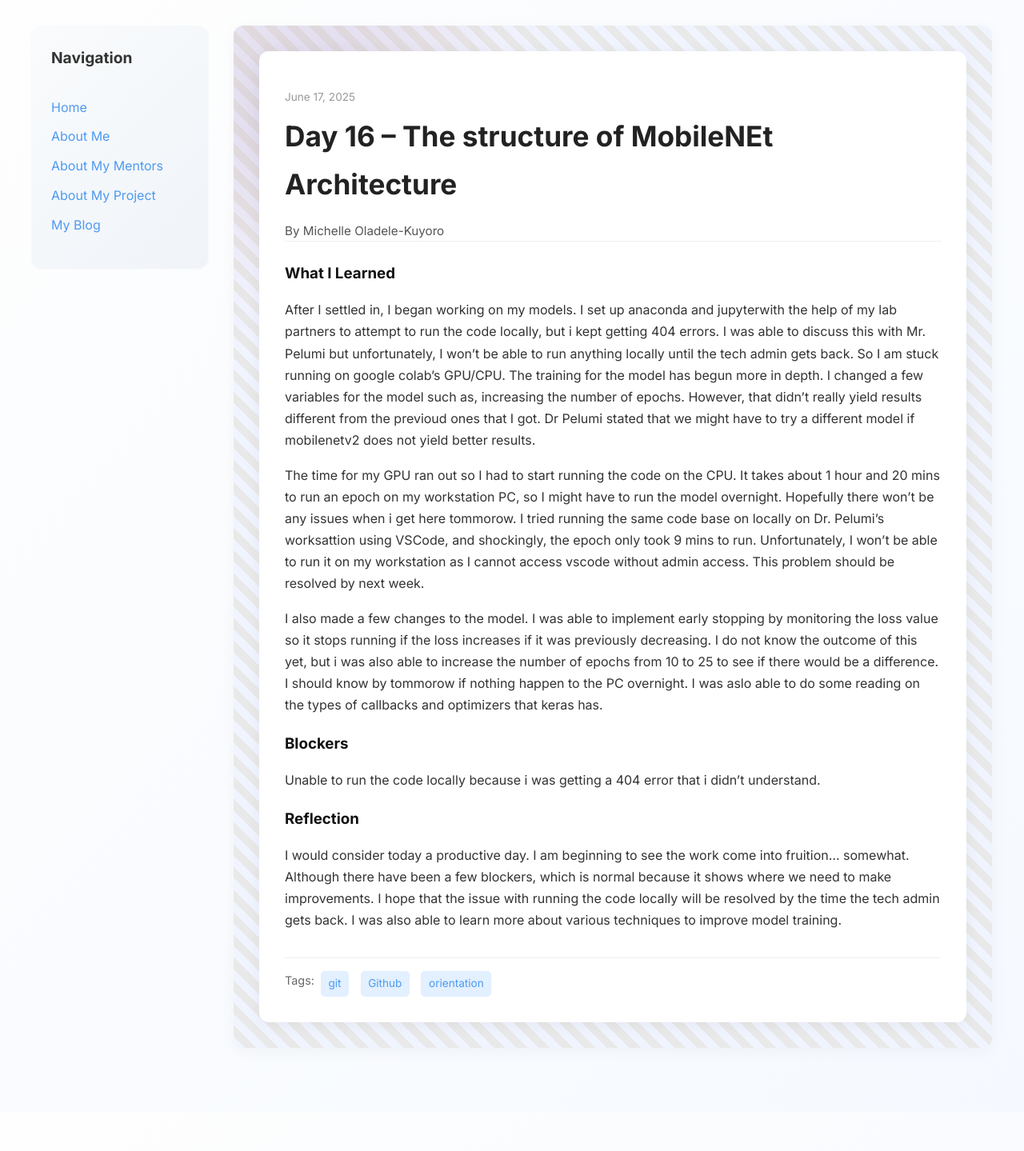
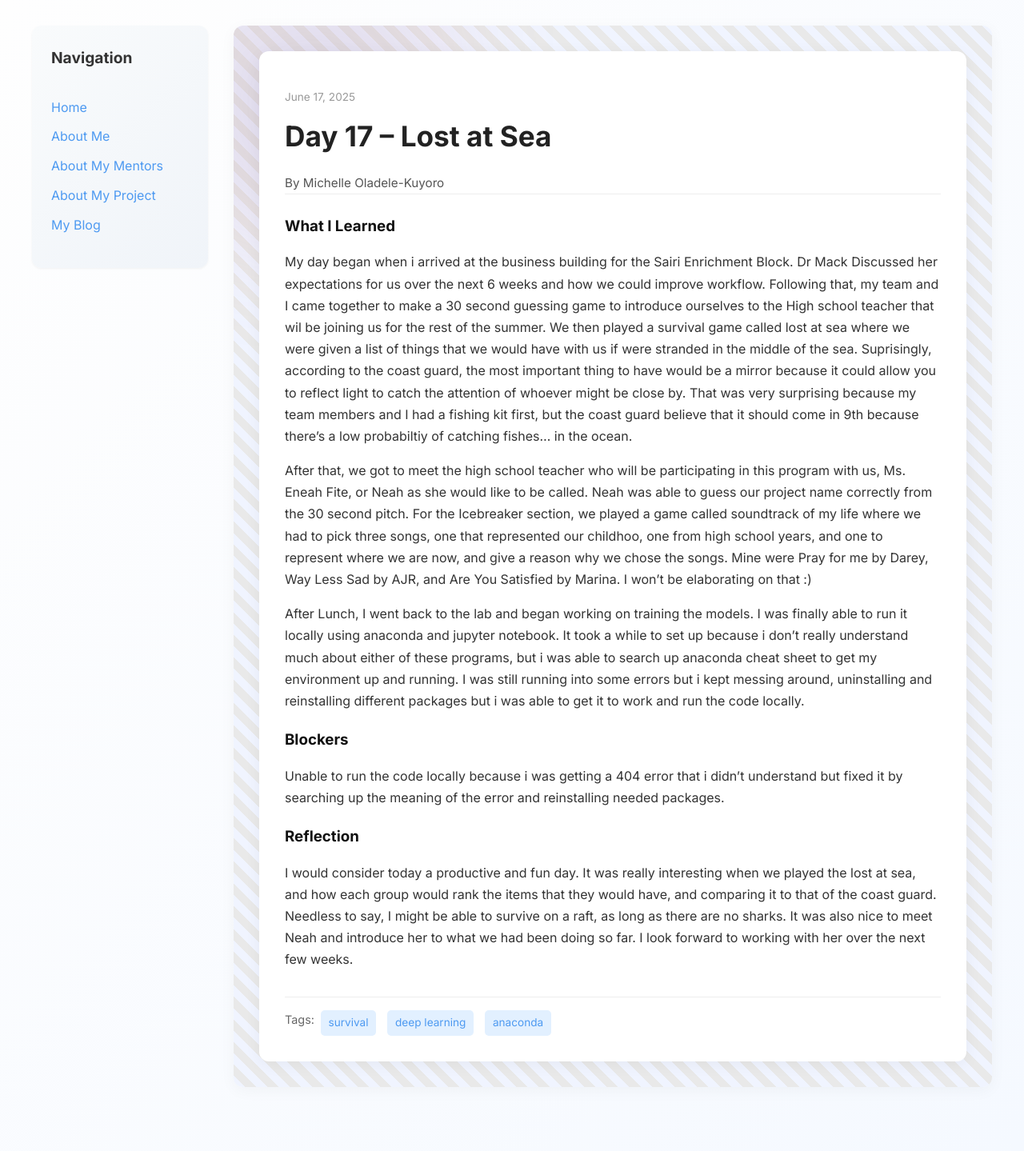
Before and after one commit to Miola585/Miola585.github.io, a Jekyll site: the page built from _posts/2025-06-18-day-17.md, in a window 1280 px wide. Shown: the whole page at 80% size. Built offline with Jekyll 4.4.1, drawn with Linux system fonts in a browser that asks for light colours; before the commit the page ends 1390 px from its top, so only the background shows below that.

Commit message:
Update 2025-06-18-day-17.md

```diff
--- a/_posts/2025-06-18-day-17.md
+++ b/_posts/2025-06-18-day-17.md
@@ -1,21 +1,21 @@
 ---
 layout: post
-title: "Day 16 – The structure of MobileNEt Architecture"
+title: "Day 17 – Lost at Sea"
 date: 2025-06-17
 author: Michelle Oladele-Kuyoro
 permalink: /day17.html
-tags: ["git", "Github", "orientation"]
+tags: ["survival", "deep learning", "anaconda"]
 
 what_i_learned: |
-  After I settled in, I began working on my models. I set up anaconda and jupyterwith the help of my lab partners to attempt to run the code locally, but i kept getting 404 errors. I was able to discuss this with Mr. Pelumi but unfortunately, I won't be able to run anything locally until the tech admin gets back. So I am stuck running on google colab's GPU/CPU. The training for the model has begun more in depth. I changed a few variables for the model such as, increasing the number of epochs. However, that didn't really yield results different from the previoud ones that I got. Dr Pelumi stated that we might have to try a different model if mobilenetv2 does not yield better results.
+  My day began when i arrived at the business building for the Sairi Enrichment Block. Dr Mack Discussed her expectations for us over the next 6 weeks and how we could improve workflow. Following that, my team and I came together to make a 30 second guessing game to introduce ourselves to the High school teacher that wil be joining us for the rest of the summer. We then played a survival game called lost at sea where we were given a list of things that we would have with us if were stranded in the middle of the sea. Suprisingly, according to the coast guard, the most important thing to have would be a mirror because it could allow you to reflect light to catch the attention of whoever might be close by. That was very surprising because my team members and I had a fishing kit first, but the coast guard believe that it should come in 9th because there's a low probabiltiy of catching fishes... in the ocean.
 
-  The time for my GPU ran out so I had to start running the code on the CPU. It takes about 1 hour and 20 mins to run an epoch on my workstation PC, so I might have to run the model overnight. Hopefully there won't be any issues when i get here tommorow. I tried running the same code base on locally on Dr. Pelumi's worksattion using VSCode, and shockingly, the epoch only took 9 mins to run. Unfortunately, I won't be able to run it on my workstation  as I cannot access vscode without admin access. This problem should be resolved by next week.
+  After that, we got to meet the high school teacher who will be participating in this program with us, Ms. Eneah Fite, or Neah as she would like to be called. Neah was able to guess our project name correctly from the 30 second pitch. For the Icebreaker section, we played a game called soundtrack of my life where we had to pick three songs, one that represented our childhoo, one from high school years, and one to represent where we are now, and give a reason why we chose the songs. Mine were Pray for me by Darey, Way Less Sad by AJR, and Are You Satisfied by Marina. I won't be elaborating on that :)
 
-  I also made a few changes to the model. I was able to implement early stopping by monitoring the loss value so it stops running if the loss increases if it was previously decreasing. I do not know the outcome of this yet, but i was also able to increase the number of epochs from 10 to 25 to see if there would be a difference. I should know by tommorow if nothing happen to the PC overnight. I was aslo able to do some reading on the types of callbacks and optimizers that keras has.
+  After Lunch, I went back to the lab and began working on training the models. I was finally able to run it locally using anaconda and jupyter notebook. It took a while to set up because i don't really understand much about either of these programs, but i was able to search up anaconda cheat sheet to get my environment up and running. I was still running into some errors but i kept messing around, uninstalling and reinstalling different packages but i was able to get it to work and run the code locally.
 
 blockers: |
-  Unable to run the code locally because i was getting a 404 error that i didn't understand.
+  Unable to run the code locally because i was getting a 404 error that i didn't understand but fixed it by searching up the meaning of the error and reinstalling needed packages.
 
 reflection: |
-  I would consider today a productive day. I am beginning to see the work come into fruition... somewhat. Although there have been a few blockers, which is normal because it shows where we need to make improvements. I hope that the issue with running the code locally will be resolved by the time the tech admin gets back. I was also able to learn more about various techniques to improve model training.
+  I would consider today a productive and fun day. It was really interesting when we played the lost at sea, and how each group would rank the items that they would have, and comparing it to that of the coast guard. Needless to say, I might be able to survive on a raft, as long as there are no sharks. It was also nice to meet Neah and introduce her to what we had been doing so far. I look forward to working with her over the next few weeks.
 ---
```
